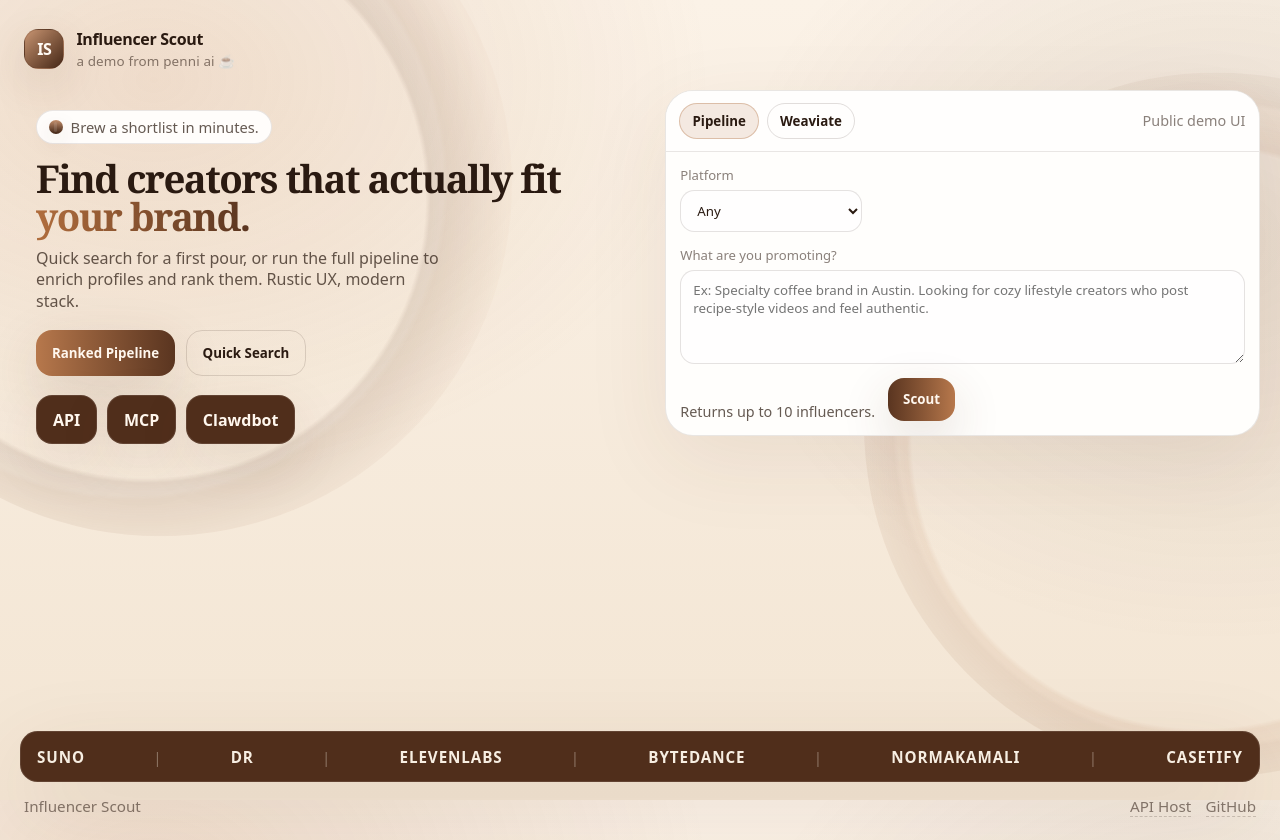
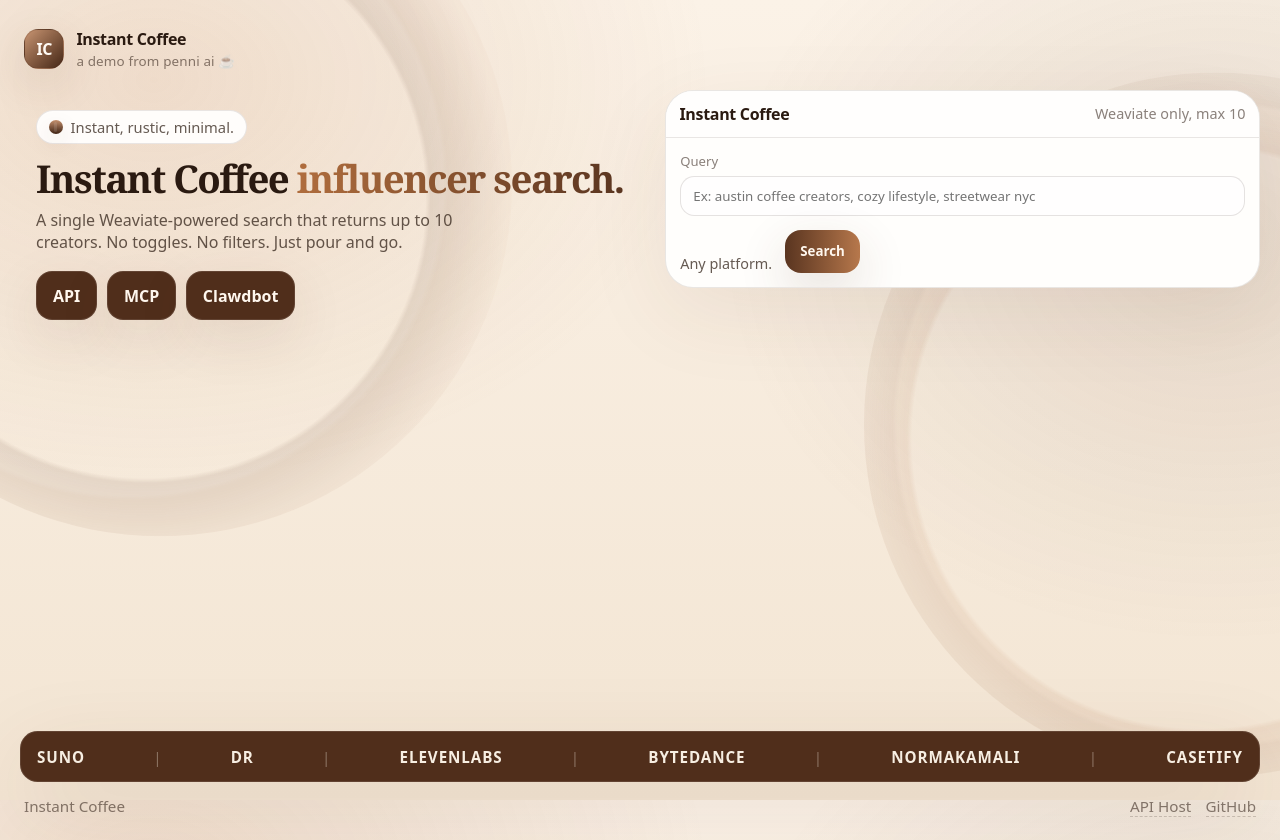
Before and after one commit to maikyonn/influencer-scout, a SvelteKit app in the folder apps/influencer-scout-web/: page / in a window 1280 px wide. Built offline with nearby package versions, Linux system fonts and the light colour scheme.

Commit message:
Web: Instant Coffee (Weaviate-only) simplified UI

```diff
--- a/apps/influencer-scout-web/src/routes/+layout.svelte
+++ b/apps/influencer-scout-web/src/routes/+layout.svelte
@@ -9,10 +9,10 @@
 <svelte:head>
 	<link rel="icon" href={favicon} type="image/svg+xml" />
 	<meta name="viewport" content="width=device-width, initial-scale=1" />
-	<title>Influencer Scout</title>
+	<title>Instant Coffee</title>
 	<meta
 		name="description"
-		content="Find high-fit influencers fast. Weaviate-powered discovery + automated enrichment and ranking."
+		content="Instant, rustic influencer discovery. Weaviate-powered search with fast results."
 	/>
 </svelte:head>
 
--- a/apps/influencer-scout-web/src/routes/+page.svelte
+++ b/apps/influencer-scout-web/src/routes/+page.svelte
@@ -1,46 +1,16 @@
 <script lang="ts">
 	import { animate, stagger, remove } from 'animejs';
-	import { onDestroy, onMount } from 'svelte';
-	import Waterfall from '$lib/components/Waterfall.svelte';
+	import { onMount } from 'svelte';
 	import InfluencerCard from '$lib/components/InfluencerCard.svelte';
-	import { fmtInt } from '$lib/utils/format';
-	import type {
-		PipelineEventsResponse,
-		PipelineFinalArtifact,
-		PipelineJobStatus,
-		Platform,
-		WeaviateSearchResponse,
-		WaterfallTimingArtifact
-	} from '$lib/types';
+	import type { WeaviateSearchResponse } from '$lib/types';
 
-	type Mode = 'pipeline' | 'weaviate';
-
-	let mode: Mode = $state('pipeline');
-
-	// Shared controls
-	let platform: Platform | '' = $state('');
-
-	// Pipeline inputs/state
-	let businessDescription = $state('');
-	let pipelineBusy = $state(false);
-	let pipelineError = $state<string | null>(null);
-
-	let job: PipelineJobStatus | null = $state(null);
-	let timing: WaterfallTimingArtifact | null = $state(null);
-	let progressive: any | null = $state(null);
-	let final: PipelineFinalArtifact | null = $state(null);
-	let events: any[] = $state([]);
-	let lastEventId = $state(0);
-	let pollTimer: number | null = $state(null);
-
-	// Weaviate inputs/state
 	let query = $state('');
-	let weaviateBusy = $state(false);
-	let weaviateError = $state<string | null>(null);
-	let weaviateRes: WeaviateSearchResponse | null = $state(null);
+	let busy = $state(false);
+	let error = $state<string | null>(null);
+	let res = $state<WeaviateSearchResponse | null>(null);
 
 	async function apiJson<T>(path: string, init?: RequestInit & { json?: unknown }): Promise<{ status: number; data: T }> {
-		const res = await fetch(path, {
+		const r = await fetch(path, {
 			...init,
 			headers: {
 				...(init?.headers || {}),
@@ -50,136 +20,38 @@
 		});
 		let data: any = null;
 		try {
-			data = await res.json();
+			data = await r.json();
 		} catch {
 			// ignore
 		}
-		return { status: res.status, data };
+		return { status: r.status, data };
 	}
 
-	function stopPolling() {
-		if (pollTimer != null) {
-			window.clearInterval(pollTimer);
-			pollTimer = null;
-		}
-	}
+	async function runSearch() {
+		error = null;
+		res = null;
 
-	async function refreshPipeline(jobId: string) {
-		const [jobRes, evRes] = await Promise.all([
-			apiJson<PipelineJobStatus>(`/api/pipeline/jobs/${jobId}`),
-			apiJson<PipelineEventsResponse>(`/api/pipeline/jobs/${jobId}/events?after=${lastEventId}`)
-		]);
-
-		if (jobRes.status === 200) job = jobRes.data;
-		if (evRes.status === 200 && Array.isArray((evRes.data as any).events)) {
-			const next = (evRes.data as any).events as any[];
-			if (next.length) {
-				events = [...events, ...next].slice(-300);
-				const maxId = next.reduce((m, e) => Math.max(m, Number(e.id || 0)), lastEventId);
-				lastEventId = maxId;
-			}
-		}
-
-		// Pull artifacts less frequently (and only when job exists)
-		if (jobRes.status === 200 && Math.random() < 0.35) {
-			const [timingRes, progRes] = await Promise.all([
-				apiJson<WaterfallTimingArtifact>(`/api/pipeline/jobs/${jobId}/artifacts/timing`),
-				apiJson<any>(`/api/pipeline/jobs/${jobId}/artifacts/progressive`)
-			]);
-			if (timingRes.status === 200) timing = timingRes.data;
-			if (progRes.status === 200) progressive = progRes.data;
-		}
-
-		if (jobRes.status === 200 && jobRes.data.status === 'completed' && !final) {
-			const finRes = await apiJson<PipelineFinalArtifact>(`/api/pipeline/jobs/${jobId}/results`);
-			if (finRes.status === 200) final = finRes.data;
-		}
-
-		if (jobRes.status === 200 && ['completed', 'error', 'cancelled'].includes(jobRes.data.status)) {
-			stopPolling();
-		}
-	}
-
-	async function startPipeline() {
-		stopPolling();
-		pipelineError = null;
-		final = null;
-		progressive = null;
-		timing = null;
-		events = [];
-		lastEventId = 0;
-		job = null;
-
-		if (!businessDescription.trim()) {
-			pipelineError = 'Tell us what you’re selling or promoting.';
+		const q = query.trim();
+		if (!q) {
+			error = 'Type a query first.';
 			return;
 		}
 
-		pipelineBusy = true;
-		try {
-			const { status, data } = await apiJson<any>('/api/pipeline/start', {
-				method: 'POST',
-				json: {
-					business_description: businessDescription.trim(),
-					top_n: 10,
-					platform: platform || undefined
-				}
-			});
-
-			if (status !== 202 || !data?.job_id) {
-				pipelineError = data?.message || data?.error || 'Could not start job.';
-				return;
-			}
-
-			const jobId = String(data.job_id);
-			await refreshPipeline(jobId);
-			pollTimer = window.setInterval(() => refreshPipeline(jobId), 1000);
-		} catch (e) {
-			pipelineError = e instanceof Error ? e.message : 'Network error';
-		} finally {
-			pipelineBusy = false;
-		}
-	}
-
-	async function cancelPipeline() {
-		if (!job?.job_id) return;
-		try {
-			await apiJson(`/api/pipeline/jobs/${job.job_id}/cancel`, { method: 'POST' });
-			await refreshPipeline(job.job_id);
-		} catch {
-			// ignore
-		}
-	}
-
-	async function runWeaviate() {
-		weaviateError = null;
-		weaviateRes = null;
-
-		const q = query.trim();
-		if (!q) {
-			weaviateError = 'Type a query first.';
-			return;
-		}
-
-		weaviateBusy = true;
+		busy = true;
 		try {
 			const { status, data } = await apiJson<any>('/api/weaviate/search', {
 				method: 'POST',
-				json: {
-					query: q,
-					top_k: 10,
-					platform: platform || undefined
-				}
+				json: { query: q, top_k: 10 }
 			});
 			if (status !== 200) {
-				weaviateError = data?.message || data?.error || 'Search failed.';
+				error = data?.message || data?.error || 'Search failed.';
 				return;
 			}
-			weaviateRes = data as WeaviateSearchResponse;
+			res = data as WeaviateSearchResponse;
 		} catch (e) {
-			weaviateError = e instanceof Error ? e.message : 'Network error';
+			error = e instanceof Error ? e.message : 'Network error';
 		} finally {
-			weaviateBusy = false;
+			busy = false;
 		}
 	}
 
@@ -204,8 +76,6 @@
 			easing: 'easeInOutSine'
 		});
 	});
-
-	onDestroy(stopPolling);
 </script>
 
 <div class="shell">
@@ -217,9 +87,9 @@
 
 	<header class="topbar">
 		<div class="brand">
-			<div class="logo">IS</div>
+			<div class="logo">IC</div>
 			<div class="brand-text">
-				<div class="title">Influencer Scout</div>
+				<div class="title">Instant Coffee</div>
 				<div class="subbrand">a demo from penni ai ☕</div>
 			</div>
 		</div>
@@ -229,25 +99,15 @@
 		<section class="hero">
 			<div class="kicker" data-hero>
 				<span class="bean" aria-hidden="true"></span>
-				Brew a shortlist in minutes.
+				Instant, rustic, minimal.
 			</div>
 			<h1 class="h1" data-hero>
-				Find creators that actually fit
-				<span class="grad">your brand.</span>
+				Instant Coffee
+				<span class="grad">influencer search.</span>
 			</h1>
 			<p class="sub" data-hero>
-				Quick search for a first pour, or run the full pipeline to enrich profiles and rank them. Rustic UX, modern
-				stack.
+				A single Weaviate-powered search that returns up to 10 creators. No toggles. No filters. Just pour and go.
 			</p>
-
-			<div class="hero-ctas" data-hero>
-				<button class="cta" onclick={() => (mode = 'pipeline')} class:active={mode === 'pipeline'}>
-					Ranked Pipeline
-				</button>
-				<button class="cta ghost" onclick={() => (mode = 'weaviate')} class:active={mode === 'weaviate'}>
-					Quick Search
-				</button>
-			</div>
 
 			<div class="dev-ctas" data-hero>
 				<a class="cta dark" href="https://api.penni-ai.com/openapi.yaml" target="_blank" rel="noreferrer">API</a>
@@ -270,125 +130,37 @@
 
 		<section class="panel">
 			<div class="panel-head">
-				<div class="tabs">
-					<button class="tab" class:active={mode === 'pipeline'} onclick={() => (mode = 'pipeline')}>
-						Pipeline
-					</button>
-					<button class="tab" class:active={mode === 'weaviate'} onclick={() => (mode = 'weaviate')}>
-						Weaviate
-					</button>
-				</div>
-				<div class="hint">Public demo UI</div>
+				<div class="panel-title">Instant Coffee</div>
+				<div class="hint">Weaviate only, max 10</div>
 			</div>
 
 			<div class="panel-body">
-				<div class="controls">
 				<div class="field">
-						<label for="platform">Platform</label>
-						<select id="platform" bind:value={platform}>
-							<option value="">Any</option>
-							<option value="instagram">Instagram</option>
-							<option value="tiktok">TikTok</option>
-						</select>
-					</div>
-				</div>
-
-				{#if mode === 'pipeline'}
-					<div class="field">
-						<label for="business_description">What are you promoting?</label>
-						<textarea
-							id="business_description"
-							rows="4"
-							placeholder="Ex: Specialty coffee brand in Austin. Looking for cozy lifestyle creators who post recipe-style videos and feel authentic."
-							bind:value={businessDescription}
-						></textarea>
-					</div>
-
-					<div class="row">
-						<div class="note">Returns up to 10 influencers.</div>
-						<button class="run" disabled={pipelineBusy} onclick={startPipeline}>
-							{pipelineBusy ? 'Starting…' : 'Scout'}
-						</button>
-					</div>
-
-					{#if pipelineError}
-						<div class="alert danger">{pipelineError}</div>
-					{/if}
-
-					{#if job}
-						<div class="status">
-							<div class="status-left">
-								<div class="status-pill">
-									<span class="dot"></span>
-									<span class="mono">{job.status}</span>
-								</div>
-								<div class="status-meta">
-									<div>Stage: <span class="mono">{job.current_stage || '—'}</span></div>
-									<div>Progress: <span class="mono">{fmtInt(job.progress)}%</span></div>
-								</div>
-							</div>
-							<button class="ghost-btn" disabled={job.status !== 'pending' && job.status !== 'running'} onclick={cancelPipeline}>
-								Cancel
-							</button>
-						</div>
-
-						<div class="block">
-							<div class="block-title">Waterfall</div>
-							<Waterfall {timing} />
-						</div>
-
-						<div class="block">
-							<div class="block-title">Live events</div>
-							<pre class="events mono">{events.map((e) => `[${e.ts}] ${e.type} ${JSON.stringify(e.data || {})}`).join('\n')}</pre>
-						</div>
-
-						{#if final?.profiles?.length}
-							<div class="block">
-								<div class="block-title">Top matches</div>
-								<div class="cards">
-									{#each final.profiles.slice(0, 10) as p (p.profile_url || p.url || p.display_name)}
-										<InfluencerCard profile={p} />
-									{/each}
-								</div>
-							</div>
-						{:else if progressive?.profiles?.length}
-							<div class="block">
-								<div class="block-title">In progress</div>
-								<div class="cards">
-									{#each progressive.profiles.slice(0, 10) as p (p.profile_url || p.url || p.display_name)}
-										<InfluencerCard profile={p} />
-									{/each}
-								</div>
-							</div>
-						{/if}
-					{/if}
-				{:else}
-					<div class="field">
-						<label for="weaviate_query">Query</label>
+					<label for="q">Query</label>
 					<input
-							id="weaviate_query"
-							placeholder="Ex: vegan skincare creators, UGC, micro-influencers"
+						id="q"
+						placeholder="Ex: austin coffee creators, cozy lifestyle, streetwear nyc"
 						bind:value={query}
-							onkeydown={(e) => e.key === 'Enter' && runWeaviate()}
+						onkeydown={(e) => e.key === 'Enter' && runSearch()}
 					/>
 				</div>
 
 				<div class="row">
-						<div class="note">Returns up to 10 candidates.</div>
-						<button class="run" disabled={weaviateBusy} onclick={runWeaviate}>
-							{weaviateBusy ? 'Searching…' : 'Search'}
+					<div class="note">Any platform.</div>
+					<button class="run" disabled={busy} onclick={runSearch}>
+						{busy ? 'Brewing…' : 'Search'}
 					</button>
 				</div>
 
-					{#if weaviateError}
-						<div class="alert danger">{weaviateError}</div>
+				{#if error}
+					<div class="alert danger">{error}</div>
 				{/if}
 
-					{#if weaviateRes?.candidates?.length}
+				{#if res?.candidates?.length}
 					<div class="block">
 						<div class="block-title">Candidates</div>
 						<div class="cards">
-								{#each weaviateRes.candidates.slice(0, 10) as c (c.profile_url)}
+							{#each res.candidates.slice(0, 10) as c (c.profile_url)}
 								<InfluencerCard
 									profile={{
 										profile_url: c.profile_url,
@@ -400,7 +172,6 @@
 							{/each}
 						</div>
 					</div>
-					{/if}
 				{/if}
 			</div>
 		</section>
@@ -424,7 +195,7 @@
 		</div>
 
 		<div class="foot-row">
-			<div class="foot-left">Influencer Scout</div>
+			<div class="foot-left">Instant Coffee</div>
 			<div class="foot-right">
 				<a href="https://api.penni-ai.com" target="_blank" rel="noreferrer">API Host</a>
 				<a href="https://github.com/maikyonn/influencer-scout" target="_blank" rel="noreferrer">GitHub</a>
@@ -512,7 +283,7 @@
 		border-radius: 0.9rem;
 		display: grid;
 		place-items: center;
-		font-weight: 800;
+		font-weight: 900;
 		letter-spacing: -0.03em;
 		color: #fffaf4;
 		background: linear-gradient(135deg, color-mix(in oklab, var(--accent) 70%, #fff7ee), color-mix(in oklab, var(--accent2) 85%, black));
@@ -521,7 +292,7 @@
 	}
 
 	.title {
-		font-weight: 720;
+		font-weight: 760;
 		letter-spacing: -0.02em;
 	}
 
@@ -592,16 +363,9 @@
 
 	.sub {
 		color: var(--muted);
-		max-width: 44ch;
+		max-width: 48ch;
 		line-height: 1.35;
 		margin: 0 0 1.1rem;
-	}
-
-	.hero-ctas {
-		display: flex;
-		gap: 0.65rem;
-		flex-wrap: wrap;
-		margin-bottom: 1.2rem;
 	}
 
 	.cta {
@@ -621,13 +385,6 @@
 
 	.cta:hover {
 		transform: translateY(-1px);
-	}
-
-	.cta.ghost {
-		background: transparent;
-		color: var(--ink);
-		border: 1px solid color-mix(in oklab, var(--ink) 14%, transparent);
-		box-shadow: none;
 	}
 
 	.cta.dark {
@@ -661,24 +418,9 @@
 		background: color-mix(in oklab, white 88%, var(--paper));
 	}
 
-	.tabs {
-		display: flex;
-		gap: 0.5rem;
-	}
-
-	.tab {
-		border: 1px solid color-mix(in oklab, var(--ink) 14%, transparent);
-		background: transparent;
-		color: var(--ink);
-		padding: 0.5rem 0.75rem;
-		border-radius: 999px;
-		cursor: pointer;
-		font-weight: 650;
-	}
-
-	.tab.active {
-		border-color: color-mix(in oklab, var(--accent) 35%, transparent);
-		background: color-mix(in oklab, var(--accent) 14%, transparent);
+	.panel-title {
+		font-weight: 760;
+		letter-spacing: -0.02em;
 	}
 
 	.hint {
@@ -692,12 +434,6 @@
 		gap: 0.85rem;
 	}
 
-	.controls {
-		display: grid;
-		grid-template-columns: repeat(3, minmax(0, 1fr));
-		gap: 0.6rem;
-	}
-
 	.field {
 		display: grid;
 		gap: 0.35rem;
@@ -708,9 +444,7 @@
 		font-size: 0.82rem;
 	}
 
-	input,
-	select,
-	textarea {
+	input {
 		width: 100%;
 		box-sizing: border-box;
 		padding: 0.65rem 0.75rem;
@@ -721,14 +455,7 @@
 		outline: none;
 	}
 
-	textarea {
-		resize: vertical;
-		min-height: 5.5rem;
-	}
-
-	input:focus,
-	select:focus,
-	textarea:focus {
+	input:focus {
 		border-color: color-mix(in oklab, var(--accent) 45%, transparent);
 		box-shadow: 0 0 0 4px color-mix(in oklab, var(--accent) 16%, transparent);
 	}
@@ -778,63 +505,6 @@
 		background: color-mix(in oklab, var(--danger) 16%, transparent);
 	}
 
-	.status {
-		display: flex;
-		justify-content: space-between;
-		align-items: center;
-		gap: 0.75rem;
-		padding: 0.75rem 0.8rem;
-		border-radius: 1rem;
-		border: 1px solid color-mix(in oklab, var(--ink) 10%, transparent);
-		background: color-mix(in oklab, white 88%, var(--paper));
-	}
-
-	.status-left {
-		display: grid;
-		gap: 0.35rem;
-	}
-
-	.status-pill {
-		display: inline-flex;
-		align-items: center;
-		gap: 0.5rem;
-		padding: 0.3rem 0.6rem;
-		border-radius: 999px;
-		background: color-mix(in oklab, var(--accent) 12%, transparent);
-		border: 1px solid color-mix(in oklab, var(--accent) 22%, transparent);
-		width: fit-content;
-	}
-
-	.dot {
-		width: 0.55rem;
-		height: 0.55rem;
-		border-radius: 999px;
-		background: var(--ok);
-		box-shadow: 0 0 0 6px color-mix(in oklab, var(--ok) 15%, transparent);
-	}
-
-	.status-meta {
-		color: var(--muted2);
-		font-size: 0.88rem;
-		display: flex;
-		gap: 1rem;
-		flex-wrap: wrap;
-	}
-
-	.ghost-btn {
-		border: 1px solid color-mix(in oklab, var(--ink) 14%, transparent);
-		background: transparent;
-		color: var(--ink);
-		padding: 0.55rem 0.75rem;
-		border-radius: 999px;
-		cursor: pointer;
-	}
-
-	.ghost-btn:disabled {
-		opacity: 0.5;
-		cursor: not-allowed;
-	}
-
 	.block {
 		border-radius: 1.25rem;
 		border: 1px solid color-mix(in oklab, var(--ink) 10%, transparent);
@@ -849,20 +519,6 @@
 		font-size: 0.85rem;
 		letter-spacing: 0.02em;
 		text-transform: uppercase;
-	}
-
-	.events {
-		margin: 0;
-		padding: 0.75rem;
-		border-radius: 1rem;
-		border: 1px solid color-mix(in oklab, var(--ink) 10%, transparent);
-		background: color-mix(in oklab, white 92%, var(--paper));
-		color: color-mix(in oklab, var(--ink) 88%, transparent);
-		max-height: 12rem;
-		overflow: auto;
-		font-size: 0.83rem;
-		line-height: 1.35;
-		white-space: pre-wrap;
 	}
 
 	.cards {
@@ -936,14 +592,11 @@
 		.hero {
 			padding: 0.5rem 0.25rem 0;
 		}
+		.cards {
+			grid-template-columns: 1fr;
+		}
 		.logo-strip {
 			justify-content: center;
 		}
-		.controls {
-			grid-template-columns: 1fr;
-		}
-		.cards {
-			grid-template-columns: 1fr;
-		}
 	}
 </style>
```
Lines whose indentation alone changed are shown as unchanged.
